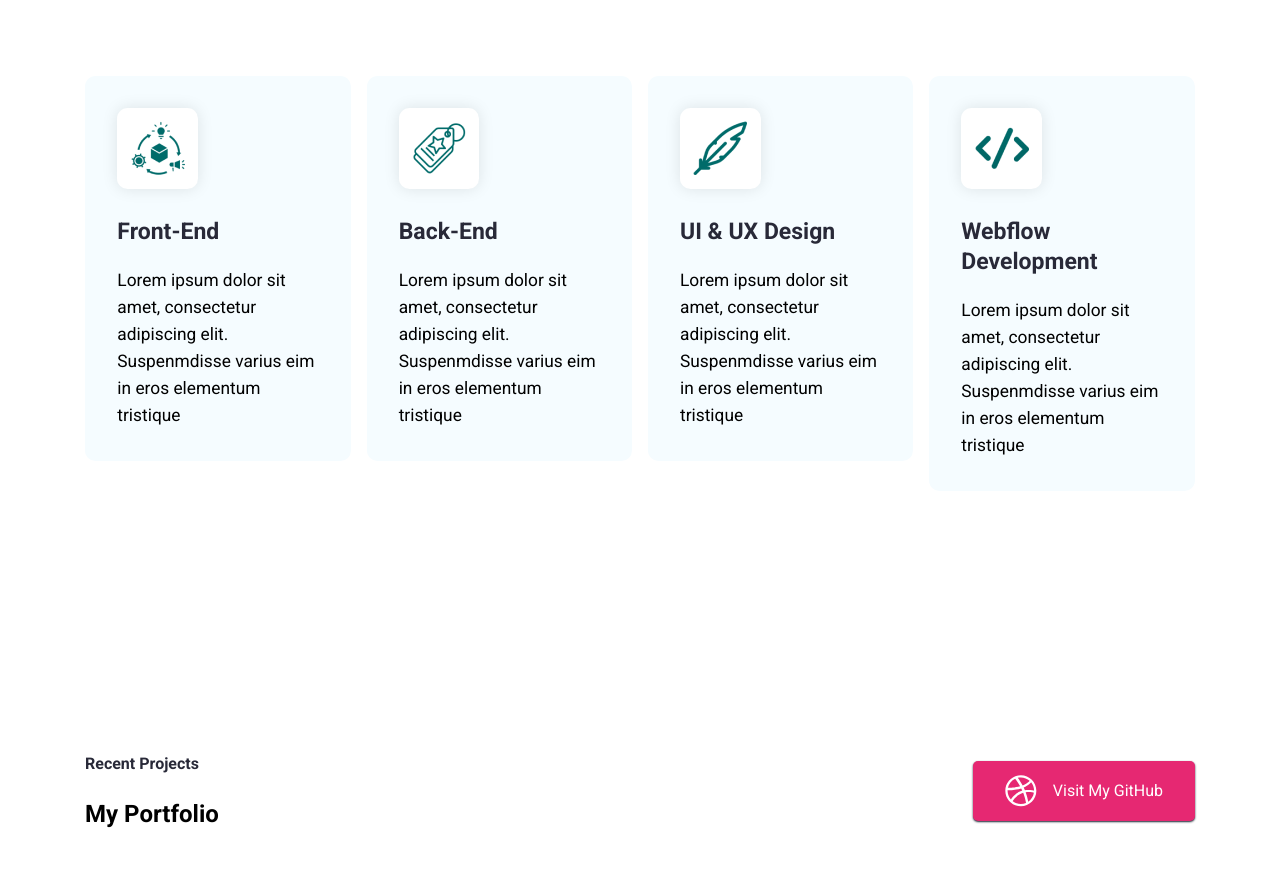
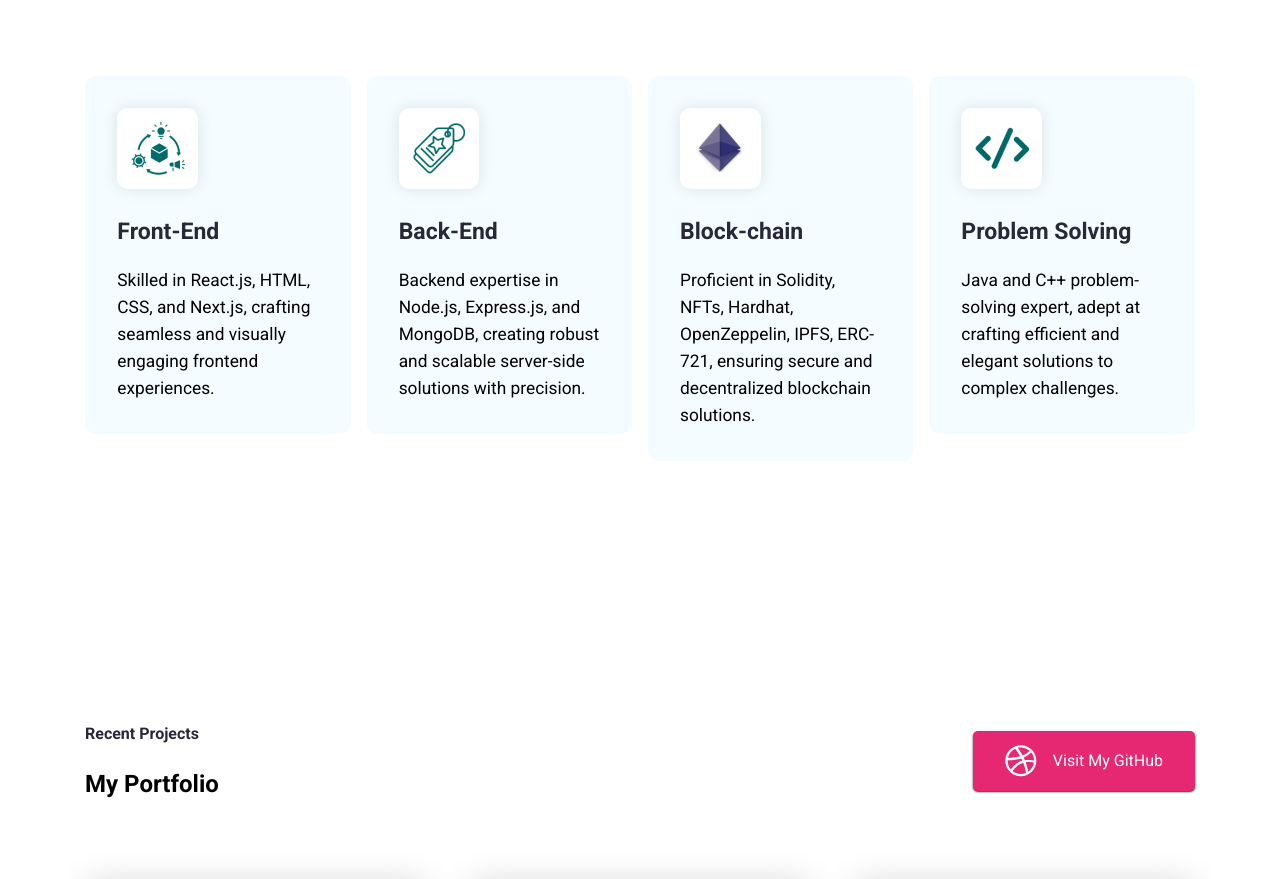
Before and after one commit to AnoopVL/Portfolio, a React (Create React App) app: page / in a window 1280 px wide. Shown: the part 1040-1919 px from the top of the page. Built offline with nearby package versions, Linux system fonts and the light colour scheme.

Commit message:
mySkills done

```diff
--- a/src/data/index.json
+++ b/src/data/index.json
@@ -4,25 +4,26 @@
       "id": "1",
       "src": "./img/product-chain-1.png",
       "title": "Front-End",
-      "description": "Lorem ipsum dolor sit amet, consectetur adipiscing elit. Suspenmdisse varius eim in eros elementum tristique"
+      "description": "Skilled in React.js, HTML, CSS, and Next.js, crafting seamless and visually engaging frontend experiences."
     },
     {
       "id": "2",
       "src": "./img/tag-1.png",
       "title": "Back-End",
-      "description": "Lorem ipsum dolor sit amet, consectetur adipiscing elit. Suspenmdisse varius eim in eros elementum tristique"
+      "description": "Backend expertise in Node.js, Express.js, and MongoDB, creating robust and scalable server-side solutions with precision."
     },
     {
       "id": "3",
-      "src": "./img/feather-pen-2.png",
-      "title": "UI & UX Design",
-      "description": "Lorem ipsum dolor sit amet, consectetur adipiscing elit. Suspenmdisse varius eim in eros elementum tristique"
+      "src": "./img/ethLogo.png",
+
+      "title": "Block-chain",
+      "description": "Proficient in Solidity, NFTs, Hardhat, OpenZeppelin, IPFS, ERC-721, ensuring secure and decentralized blockchain solutions."
     },
     {
       "id": "4",
       "src": "./img/feather-pen-1.png",
-      "title": "Webflow Development",
-      "description": "Lorem ipsum dolor sit amet, consectetur adipiscing elit. Suspenmdisse varius eim in eros elementum tristique"
+      "title": "Problem Solving",
+      "description": "Java and C++ problem-solving expert, adept at crafting efficient and elegant solutions to complex challenges."
     }
   ],
   "portfolio": [
```
Also changed, not shown: src/Pages/Home/HeroSection.jsx (+0 -46 lines), public/img/ethLogo.png (added).
